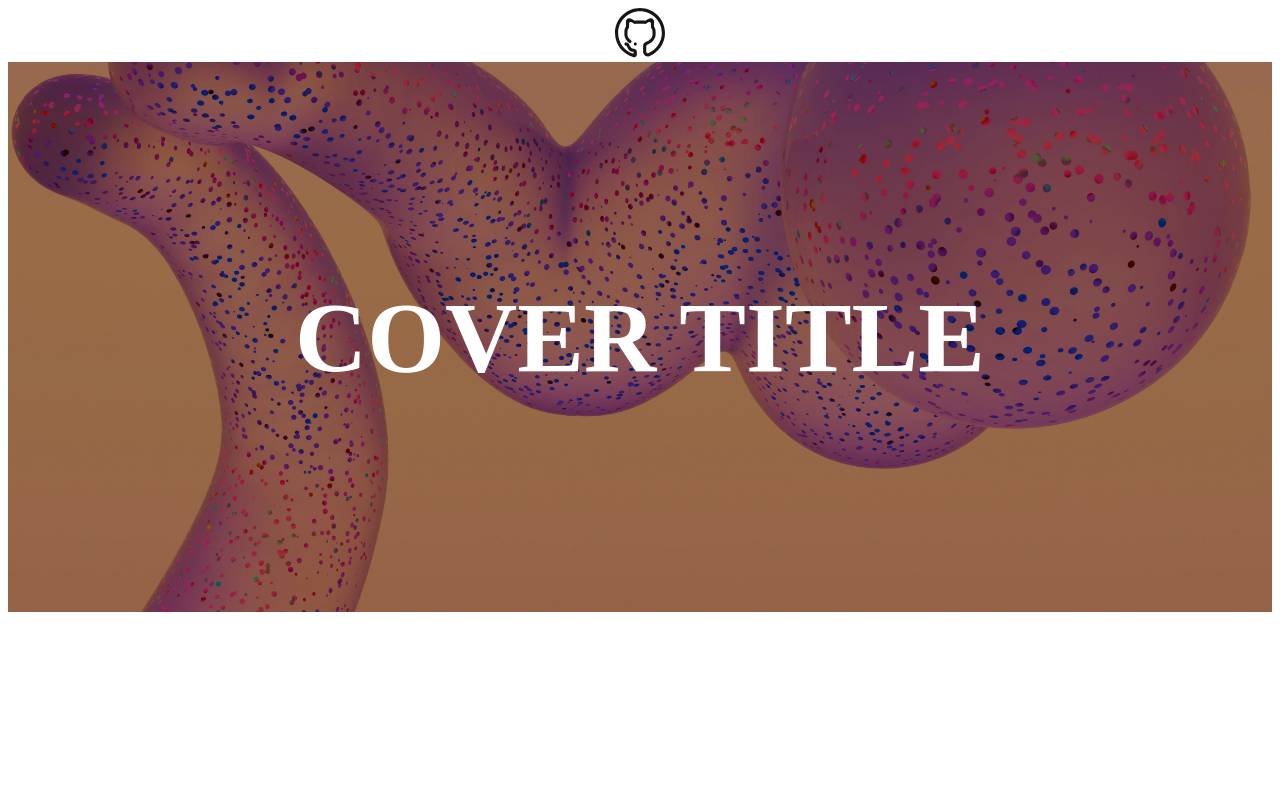
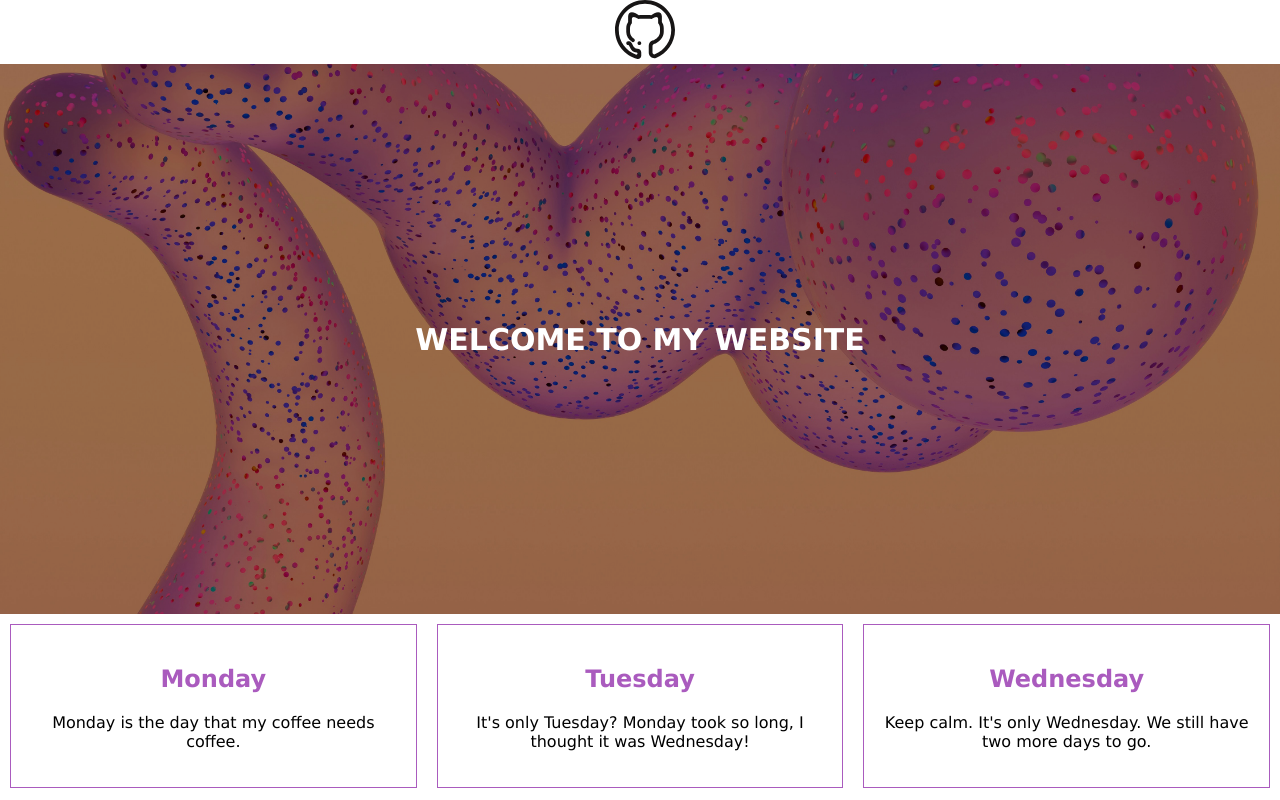
Before and after one commit to visska-me/first-project, a plain HTML site: page index.html in a window 1280 px wide. Drawn offline with Linux system fonts and the light colour scheme.

Commit message:
Columns added

```diff
--- a/index.html
+++ b/index.html
@@ -15,8 +15,26 @@
 <main>
   <section class="cover">
     <div class="overlay"></div>
-    <h1 class="cover-title">Cover title</h1>
+    <h1 class="cover-title">Welcome to My Website</h1>
   </section>
+
+  <div class="container">
+    <div class="column">
+      <h2 class="column-header">Monday</h2>
+      <p class="column-text">Monday is the day that my coffee needs coffee.</p>
+    </div>
+
+    <div class="column">
+    <h2 class="column-header">Tuesday</h2>
+    <p class="column-text">It's only Tuesday? Monday took so long, I thought it was Wednesday!</p>
+    </div>
+
+    <div class="column">
+    <h2 class="column-header">Wednesday</h2>
+    <p class="column-text">Keep calm. It's only Wednesday. We still have two more days to go.</p>
+    </div>
+
+</div>
 </main>
 
 </body>
--- a/style.css
+++ b/style.css
@@ -1,16 +1,20 @@
+body {
+  font-family: Verdana, Arial, sans-serif;
+  margin: 0;
+  padding: 0;
+
 .header-logo {
   width: 50px;
   display: block;
 }
 
 .header {
+  display: flex;
   justify-content: center;
-  display: flex;
-  align-items: center;
 }
 
 .header-logo-image {
-  max-height: 50px;
+  max-height: 60px;
 }
 
 .cover {
@@ -23,13 +27,13 @@
   display: flex;
   align-items: center;
   justify-content: center;
+  color: #fff;
 }
 
 .cover-title {
   position: relative;
   z-index: 2;
-  color: #fff;
-  font-size: 100px;
+  font-size: 30px;
   text-transform: uppercase;
 }
 
@@ -39,3 +43,39 @@
   z-index: 1;
   background-color: rgba(0, 0, 0, 0.2);
 }
+
+.class {
+  font-size: 18px;
+}
+
+.container {
+  display: flex;
+  flex-wrap: wrap;
+}
+
+.column {
+  padding: 20px;
+  text-align: center;
+  margin: 10px;
+  border: #AA5BBE solid 1px;
+}
+
+.column-header {
+  color: #AA5BBE;
+}
+
+
+/* Три колонки на больших экранах */
+@media (min-width: 768px) {
+  .column {
+      flex: 1;
+  }
+}
+
+/* Одна колонка на мобильных устройствах */
+@media (max-width: 767px) {
+  .column {
+      flex: 100%;
+  }
+}
+}
```
